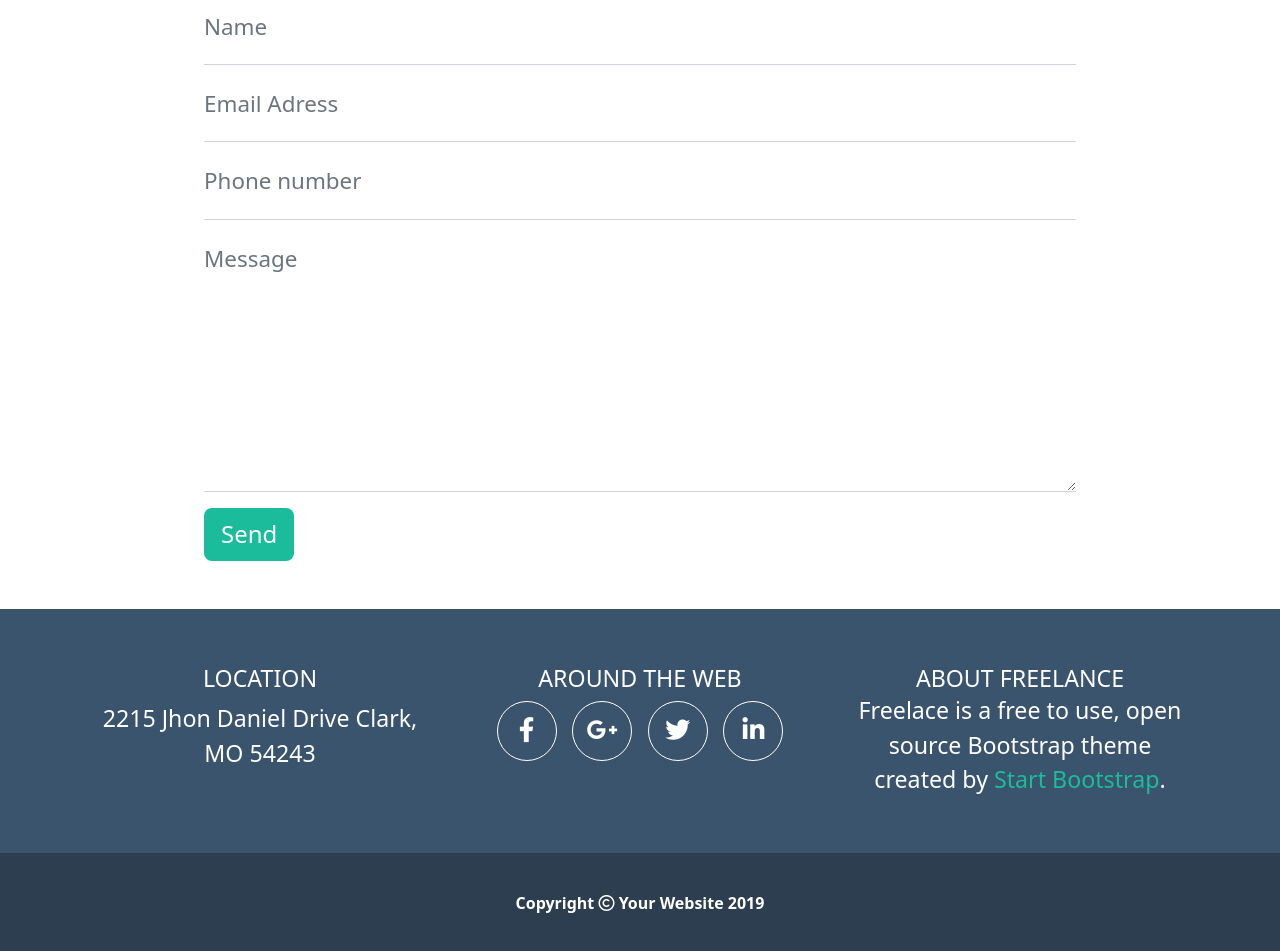
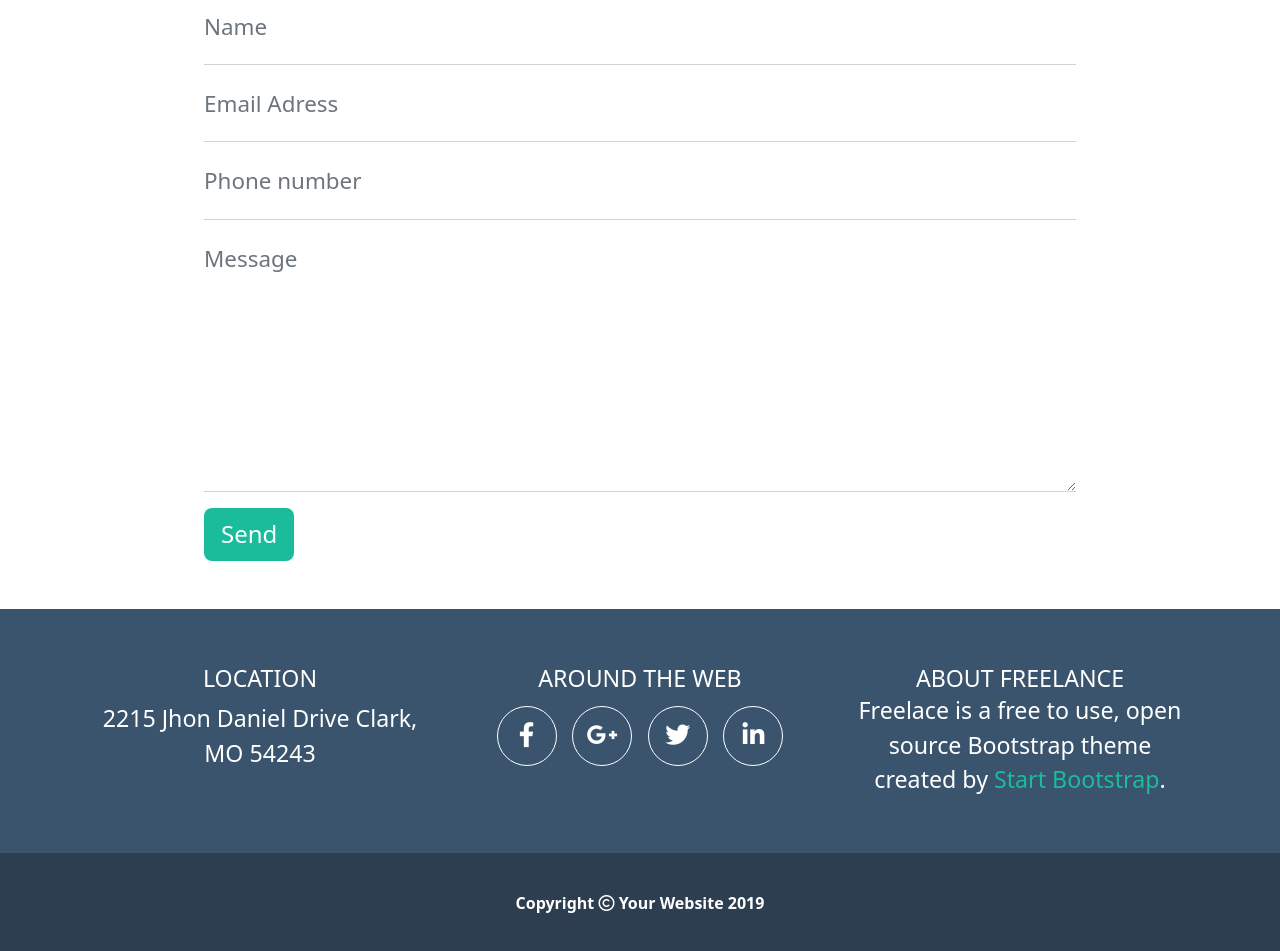
Before and after one commit to zhLisha/html-css-bootstrap-freelancer, a plain HTML site: page index.html in a window 1280 px wide. Shown: the part 1948-2899 px from the top of the page. Drawn offline with nearby package versions, Linux system fonts and the light colour scheme.

Commit message:
social icons changed

```diff
--- a/css/style.css
+++ b/css/style.css
@@ -215,6 +215,11 @@ header h5 {
 }
 
 .social-icons li {
+    display: inline-block;
+    margin: 0.3rem 0.3rem;
+}
+
+.social-icons li a {
     width: 60px;
     height: 60px;
     display: inline-block;
@@ -222,8 +227,8 @@ header h5 {
     border-radius: 50%;
     line-height: 55px;
     font-size: 25px;
-    margin: 0 0.3rem;
 }
+
 .ms_container_footer,
 footer h5{
     font-weight: 500;
```
